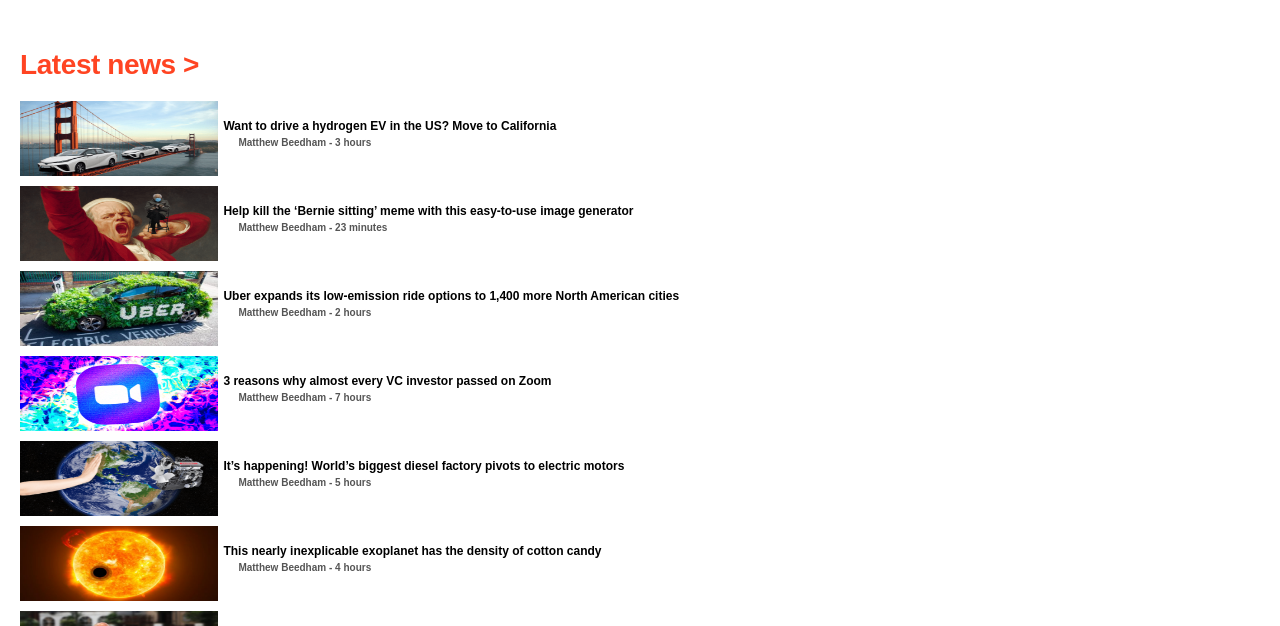
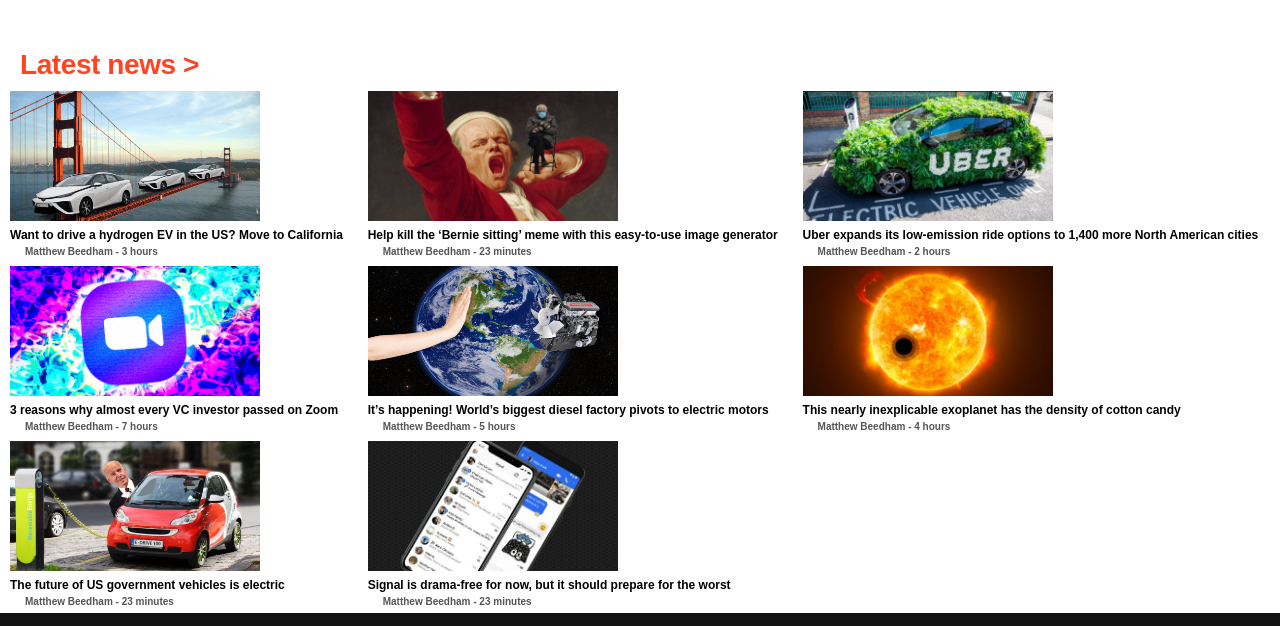
Before and after one commit to Emmyn5600/TNW-clone-page-cont, a plain HTML site: page index.html in a window 1280 px wide. Shown: the part 888-1514 px from the top of the page. Drawn offline with Linux system fonts and the light colour scheme.

Commit message:
Add tablet view latest section

```diff
--- a/style.css
+++ b/style.css
@@ -590,6 +590,37 @@
     padding-left: 15px;
   }
 
+  /* Latest new tablet */
+
+  .grid-container {
+    display: grid;
+    grid-template-columns: auto auto auto;
+    grid-gap: 3px;
+    padding: 5px;
+  }
+
+  .grid-item a {
+    font-family: sans-serif;
+    font-size: 12px;
+    font-weight: 700;
+  }
+
+  .writteen a {
+    font-size: 10px;
+    color: #555;
+  }
+
+  .grid-item {
+    display: grid;
+    margin:0;
+  }
+
+  .image_1 {
+    height: 130px;
+    width: 250px;
+  }
+
+
   /* footer tablet */
 
   .footer-legal {
```
